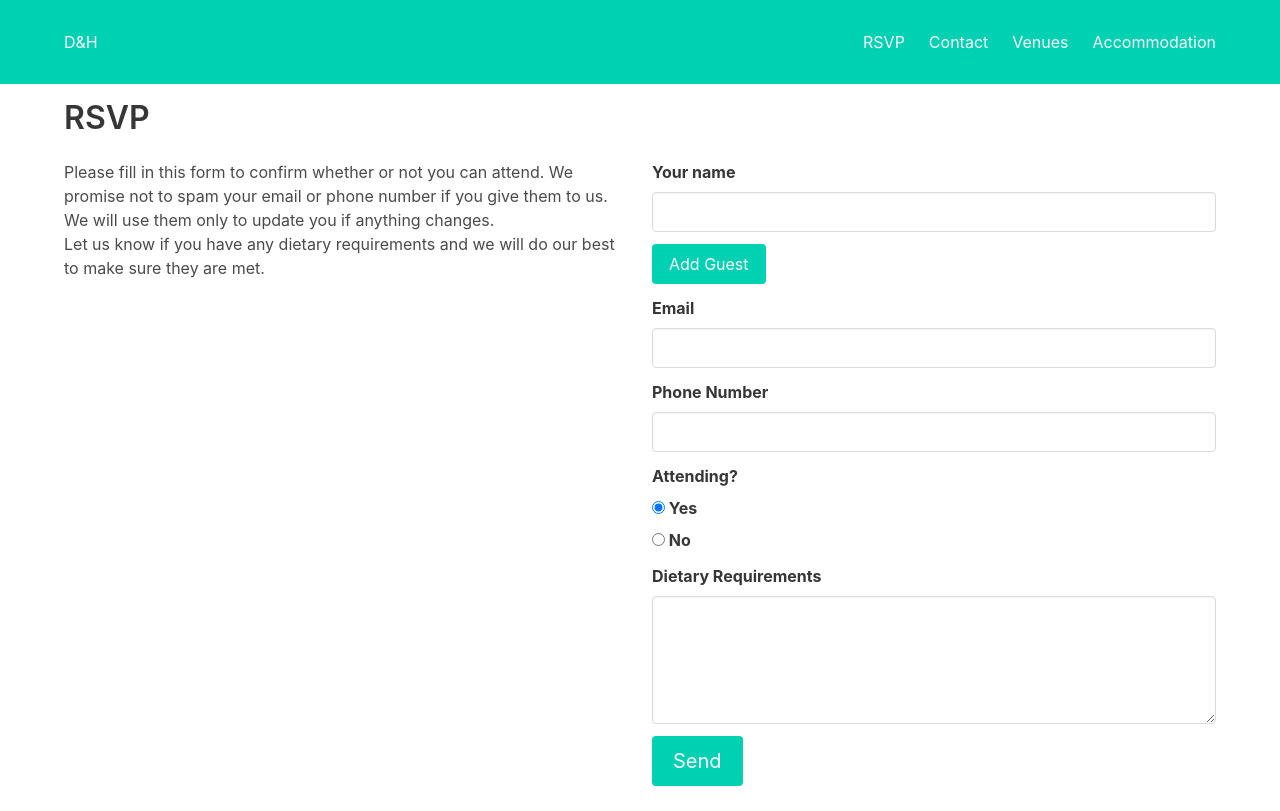
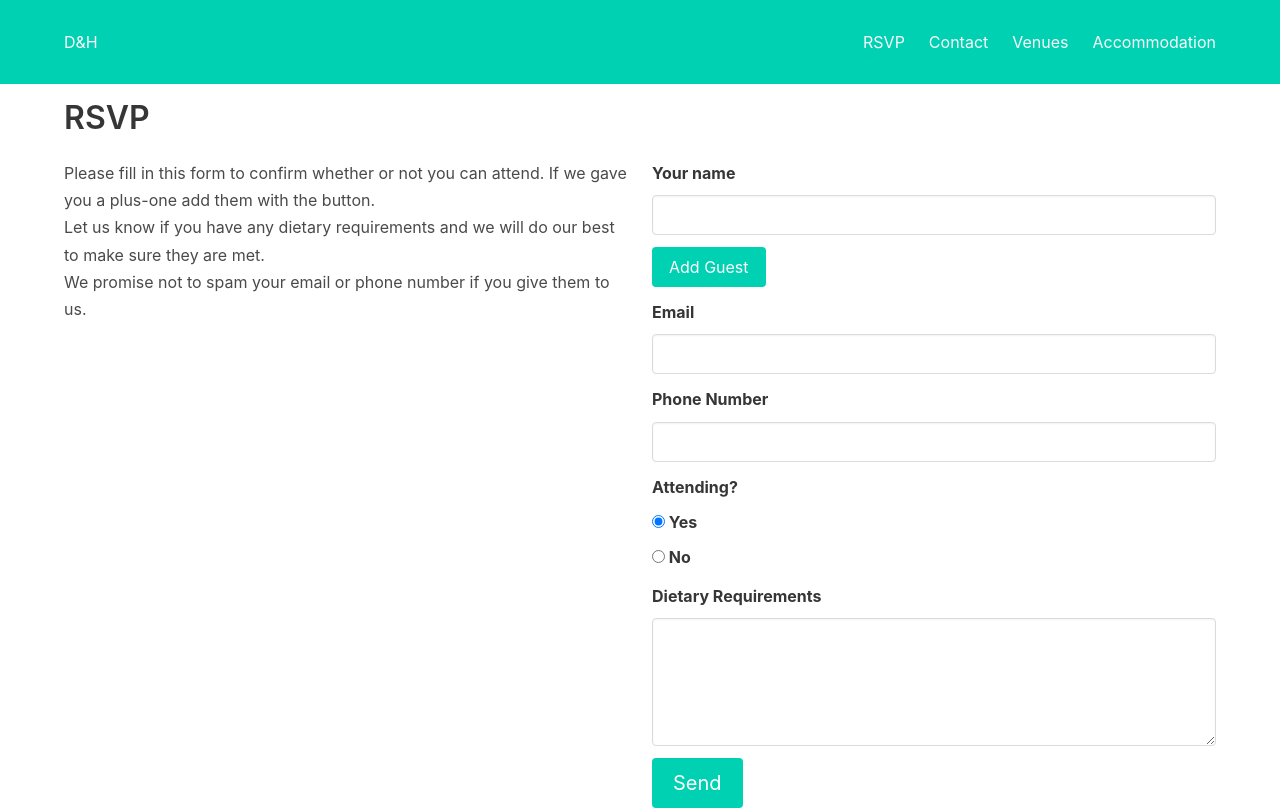
Before and after one commit to gillespied/thedavidandhelen-com, a Gatsby site: page /rsvp in a window 1280 px wide. Shown: the top 811 px of the page. Built offline with nearby package versions, Linux system fonts and the light colour scheme; Gatsby itself is replaced by a stand-in of ours.

Commit message:
fixed section padding when in columns

```diff
--- a/package.json
+++ b/package.json
@@ -25,7 +25,8 @@
     "react-dom": "^16.8.0",
     "react-helmet": "^5.2.0",
     "react-typography": "^0.16.18",
-    "typography": "^0.16.18"
+    "typography": "^0.16.18",
+    "typography-theme-lincoln": "^0.16.18"
   },
   "keywords": [
     "gatsby"
--- a/src/components/layout.scss
+++ b/src/components/layout.scss
@@ -7,6 +7,8 @@ $off-white: #fafafa;
 $navbar-background-color: $turk;
 $navbar-item-color: $off-white;
 
+$body-line-height: 1.7;
+
 .maincontent {
   padding-top: 3rem;
   padding-bottom: 3rem;
--- a/src/pages/rsvp.js
+++ b/src/pages/rsvp.js
@@ -43,19 +43,20 @@ export default class RSVP extends React.Component {
   render() {
     return (
       <Layout>
-        <section className="container maincontent">
+        <div className="section">
+          <div className="container">
             <h1 className="title">RSVP</h1>
             <div className="columns">
               <div className="column is-one-half">
                 <p>
-                Please fill in this form to confirm whether or not you can attend. We promise not to
-                spam your email or phone number if you give them to us. We will use them only to
-                update you if anything changes.
+                  Please fill in this form to confirm whether or not you can attend. If we gave you
+                  a plus-one add them with the button.
                 </p>
                 <p>
                   Let us know if you have any dietary requirements and we will do our best to make
                   sure they are met.
                 </p>
+                <p>We promise not to spam your email or phone number if you give them to us.</p>
               </div>
               <div className="column">
                 <div className="content is-one-half">
@@ -200,7 +201,8 @@ export default class RSVP extends React.Component {
                 </div>
               </div>
             </div>
-        </section>
+          </div>
+        </div>
       </Layout>
     );
   }
```
Also changed, not shown: src/pages/contact.js (+6 -5 lines), src/pages/index.js (+6 -4 lines), src/pages/venues.js (added, +24 -0 lines), 1 other file. Lines whose indentation alone changed are shown as unchanged.
